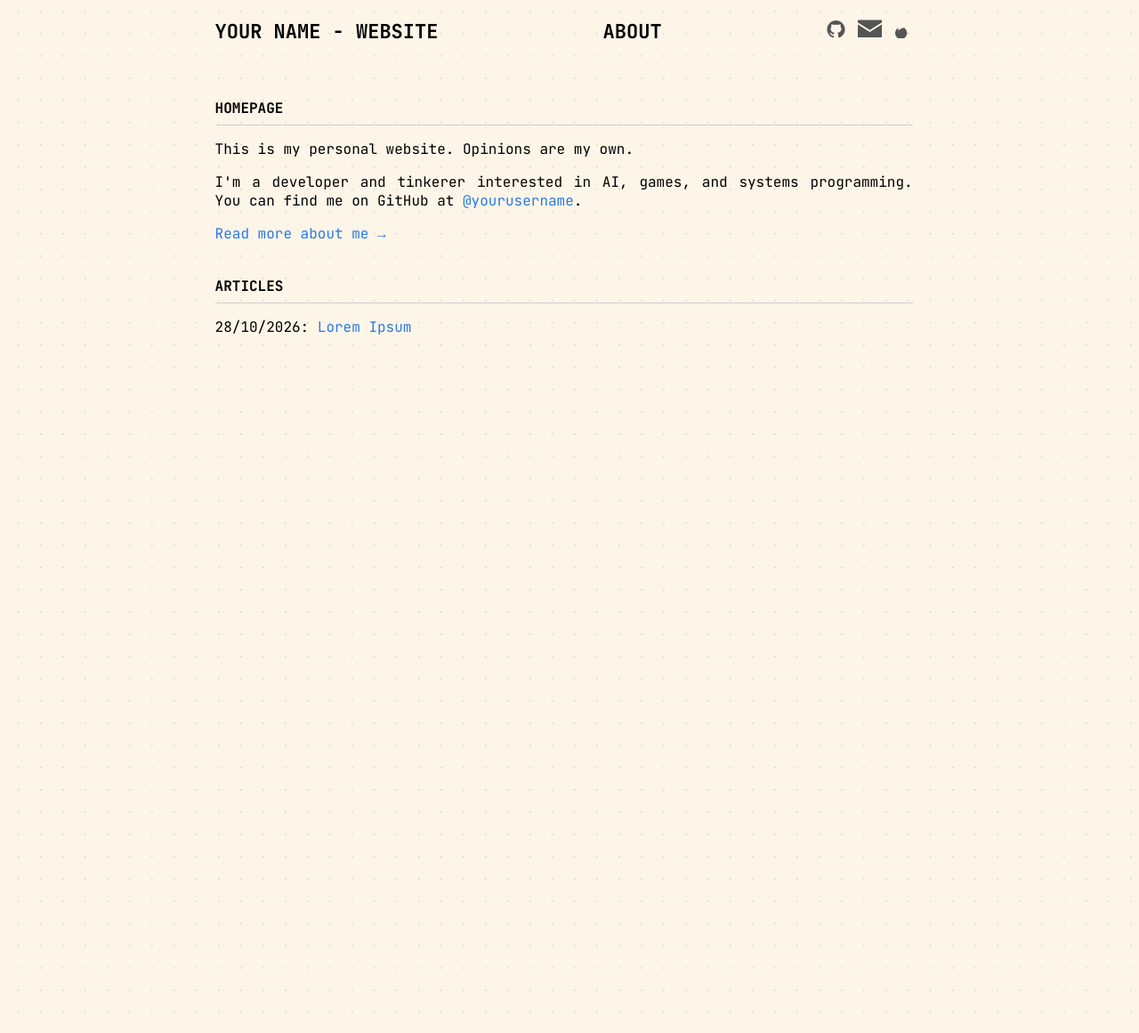
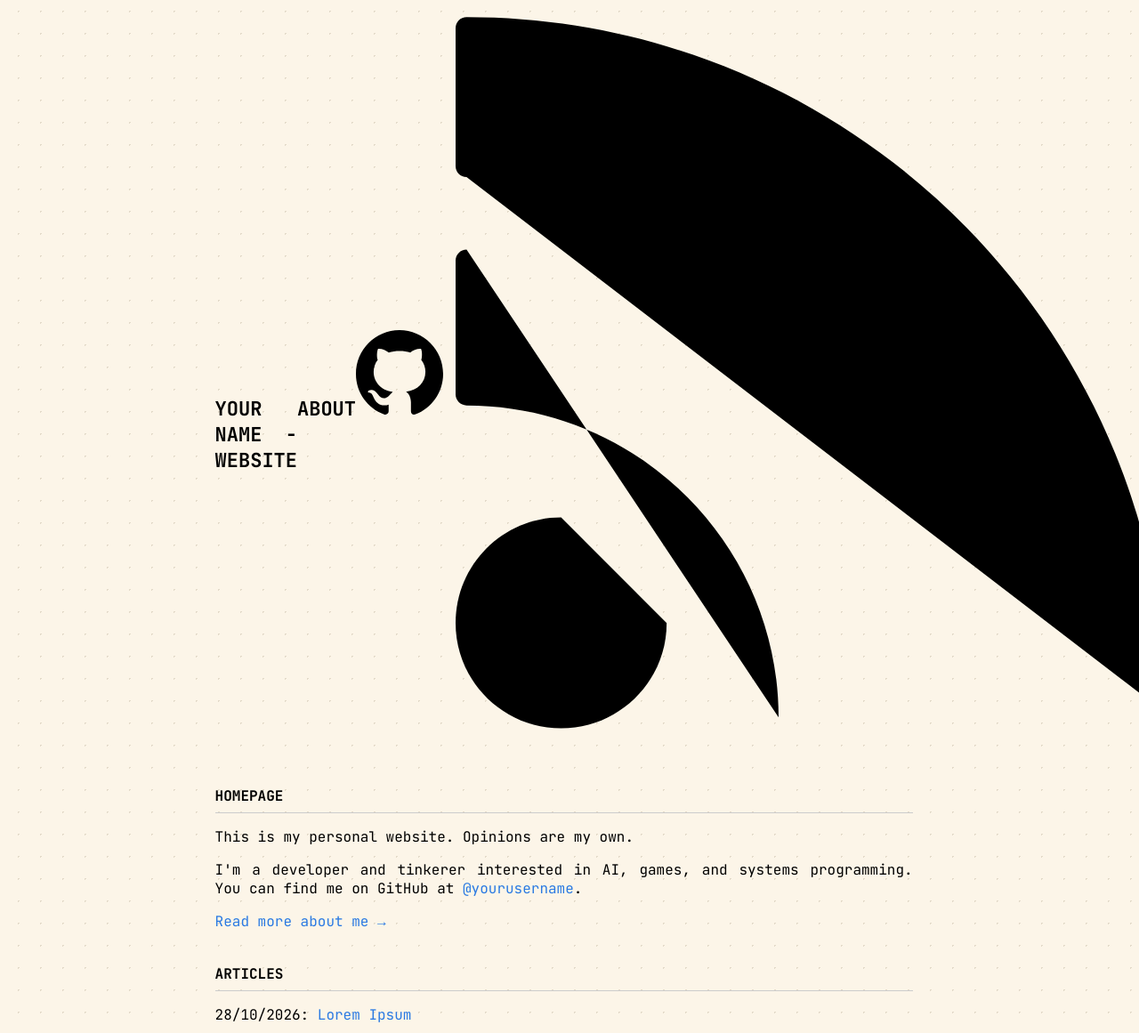
Before and after one commit to iridium87/blog, a Jekyll site: the page built from index.md, in a window 1280 px wide. Shown: the whole page at 89% size. Built offline with Jekyll 4.4.1, drawn with Linux system fonts in a browser that asks for light colours.

Commit message:
Update GitHub icon and remove email section
Replaced GitHub icon SVG and removed email icon from layout.

```diff
--- a/_layouts/default.html
+++ b/_layouts/default.html
@@ -204,22 +204,48 @@ pre {
     <div style="display: flex; gap: 1.5ch; align-items: center;">
       <!-- Github -->
       <a href="https://github.com/{{ site.github }}">
-        <svg fill="#555" aria-hidden="true" height="21" width="21" version="1.1" viewBox="0 0 24 24">
-          <path d="M10.226 17.284c-2.965-.36-5.054-2.493-5.054-5.256 0-1.123.404-2.336 1.078-3.144-.292-.741-.247-2.314.09-2.965.898-.112 2.111.36 2.83 1.01.853-.269 1.752-.404 2.853-.404 1.1 0 1.999.135 2.807.382.696-.629 1.932-1.1 2.83-.988.315.606.36 2.179.067 2.942.72.854 1.101 2 1.101 3.167 0 2.763-2.089 4.852-5.098 5.234.763.494 1.28 1.572 1.28 2.807v2.336c0 .674.561 1.056 1.235.786 4.066-1.55 7.255-5.615 7.255-10.646C23.5 6.188 18.334 1 11.978 1 5.62 1 .5 6.188.5 12.545c0 4.986 3.167 9.12 7.435 10.669.606.225 1.19-.18 1.19-.786V20.63a2.9 2.9 0 0 1-1.078.224c-1.483 0-2.359-.808-2.987-2.313-.247-.607-.517-.966-1.034-1.033-.27-.023-.359-.135-.359-.27 0-.27.45-.471.898-.471.652 0 1.213.404 1.797 1.235.45.651.921.943 1.483.943.561 0 .92-.202 1.437-.719.382-.381.674-.718.944-.943"></path>
-        </svg>
-      </a>
-      <!-- Email -->
-      <a href="/cdn-cgi/l/email-protection#572c2c77243e233279323a363e3b772a2a">
-        <svg fill="#555" aria-hidden="true" height="27" width="27" version="1.1" viewBox="0 0 24 24">
-          <path d="M0 3 h24 v17.5 H0 Z M24 5.5 L12 13 L0 5.5 v2 L12 15 L24 7.5 Z"></path>
+        <svg width="98" height="96" viewBox="0 0 98 96" fill="none" xmlns="http://www.w3.org/2000/svg">
+          <g clip-path="url(#clip0_730_27126)">
+            <path d="M41.4395 69.3848C28.8066 67.8535 19.9062 58.7617 19.9062 46.9902C19.9062 42.2051 21.6289 37.0371 24.5 33.5918C23.2559 30.4336 23.4473 23.7344 24.8828 20.959C28.7109 20.4805 33.8789 22.4902 36.9414 25.2656C40.5781 24.1172 44.4062 23.543 49.0957 23.543C53.7852 23.543 57.6133 24.1172 61.0586 25.1699C64.0254 22.4902 69.2891 20.4805 73.1172 20.959C74.457 23.543 74.6484 30.2422 73.4043 33.4961C76.4668 37.1328 78.0937 42.0137 78.0937 46.9902C78.0937 58.7617 69.1934 67.6621 56.3691 69.2891C59.623 71.3945 61.8242 75.9883 61.8242 81.252L61.8242 91.2051C61.8242 94.0762 64.2168 95.7031 67.0879 94.5547C84.4102 87.9512 98 70.6289 98 49.1914C98 22.1074 75.9883 6.69539e-07 48.9043 4.309e-07C21.8203 1.92261e-07 -1.9479e-07 22.1074 -4.3343e-07 49.1914C-6.20631e-07 70.4375 13.4941 88.0469 31.6777 94.6504C34.2617 95.6074 36.75 93.8848 36.75 91.3008L36.75 83.6445C35.4102 84.2188 33.6875 84.6016 32.1562 84.6016C25.8398 84.6016 22.1074 81.1563 19.4277 74.7441C18.375 72.1602 17.2266 70.6289 15.0254 70.3418C13.877 70.2461 13.4941 69.7676 13.4941 69.1934C13.4941 68.0449 15.4082 67.1836 17.3223 67.1836C20.0977 67.1836 22.4902 68.9063 24.9785 72.4473C26.8926 75.2227 28.9023 76.4668 31.2949 76.4668C33.6875 76.4668 35.2187 75.6055 37.4199 73.4043C39.0469 71.7773 40.291 70.3418 41.4395 69.3848Z" fill="black"/>
+          </g>
+          <defs>
+            <clipPath id="clip0_730_27126">
+              <rect width="98" height="96" fill="white"/>
+            </clipPath>
+          </defs>
         </svg>
       </a>
       <!-- RSS -->
       <a href="{{ site.baseurl }}/feed.xml">
-        <svg fill="#555" height="20" width="20" version="1.1" viewBox="0 0 24 24">
-          <path d="M4 10a8 8 0 1 0 8 0 8 8 0 0 0-8 8z" fill="#555"/>
-          <path d="M4 12a4 4 0 1 0 4 0 4 4 0 0 0-4 4z" fill="#555"/>
-          <path d="M4 14a2 2 0 1 0 2 0 2 2 0 0 0-2 2z" fill="#555"/>
+        <?xml version="1.0" encoding="iso-8859-1"?>
+        <!-- Uploaded to: SVG Repo, www.svgrepo.com, Generator: SVG Repo Mixer Tools -->
+        <svg fill="#000000" height="800px" width="800px" version="1.1" id="Capa_1" xmlns="http://www.w3.org/2000/svg" xmlns:xlink="http://www.w3.org/1999/xlink"
+         viewBox="0 0 24.912 24.912" xml:space="preserve">
+          <g>
+            <path d="M3.692,17.517C1.656,17.517,0,19.173,0,21.211C0,23.244,1.656,24.9,3.692,24.9s3.694-1.657,3.694-3.689 |
+| C7.387,19.173,5.729,17.517,3.692,17.517z"/>
+            <path d="M0.384,8.142C0.173,8.142,0,8.315,0,8.527v4.688c0,0.211,0.173,0.383,0.384,0.383c6.02,0,10.919,4.898,10.919,10.92 |
+| c0,0.209,0.171,0.383,0.384,0.383h4.689h0.016c0.215,0,0.387-0.173,0.387-0.383l-0.018-0.121C16.692,15.423,9.37,8.142,0.384,8.142 |
+| z"/>
+            <path d="M24.89,24.397C24.825,10.936,13.854,0.011,0.384,0.011C0.173,0.011,0,0.183,0,0.397v4.824c0,0.212,0.173,0.383,0.384,0.383 |
+| c10.429,0,18.913,8.486,18.913,18.914c0,0.209,0.172,0.383,0.382,0.383h4.825h0.02c0.21,0,0.388-0.173,0.388-0.383L24.89,24.397z" />
+            <g> </g>
+            <g> </g>
+            <g> </g>
+            <g> </g>
+            <g> </g>
+            <g> </g>
+            <g> </g>
+            <g> </g>
+            <g> </g>
+            <g> </g>
+            <g> </g>
+            <g> </g>
+            <g> </g>
+            <g> </g>
+            <g> </g>
+            <g> </g>
+          </g>
         </svg>
       </a>
     </div>
```
